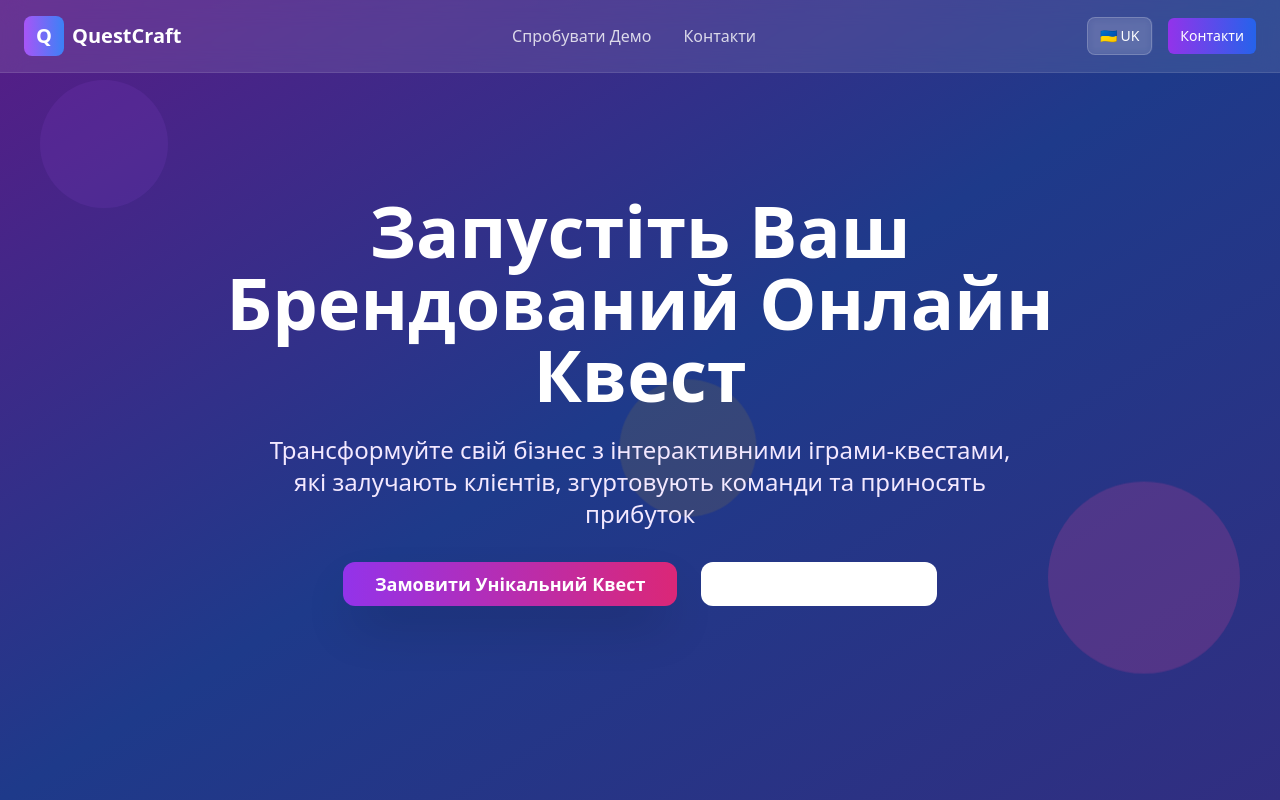
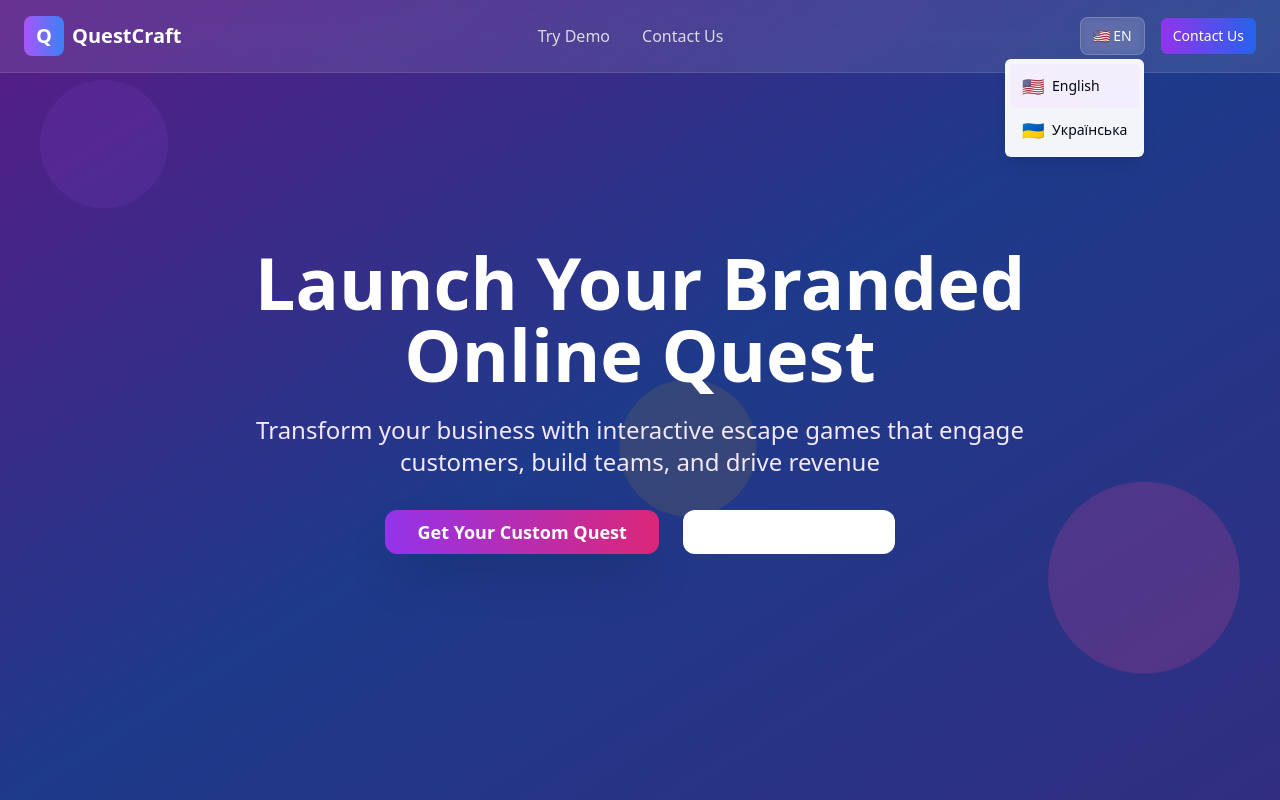
Before and after one commit to onyx144/quest-forge-landing, a React (Vite) app: page / in a window 1280 px wide. Both pictures are taken after a click on the button "🇺🇸 EN". Shown: the top 800 px of the page. Built offline with nearby package versions, Linux system fonts and the light colour scheme.

Commit message:
feat: Implement language switcher with flags
Replaced the text-based language switcher with a flag-based design, including hover effects for language selection.

```diff
--- a/src/components/LanguageToggle.tsx
+++ b/src/components/LanguageToggle.tsx
@@ -1,19 +1,55 @@
 
 import React from 'react';
 import { useLanguage } from '@/contexts/LanguageContext';
+import {
+  DropdownMenu,
+  DropdownMenuContent,
+  DropdownMenuItem,
+  DropdownMenuTrigger,
+} from '@/components/ui/dropdown-menu';
 
 const LanguageToggle = () => {
   const { language, toggleLanguage } = useLanguage();
 
+  const handleLanguageSelect = (selectedLanguage: 'en' | 'uk') => {
+    if (selectedLanguage !== language) {
+      toggleLanguage();
+    }
+  };
+
   return (
-    <button
-      onClick={toggleLanguage}
-      className="flex items-center space-x-2 px-3 py-2 rounded-lg bg-white/10 backdrop-blur-sm border border-white/20 text-white hover:bg-white/20 transition-all duration-200"
-    >
-      <span className="text-sm font-medium">
-        {language === 'en' ? '🇺🇸 EN' : '🇺🇦 UK'}
-      </span>
-    </button>
+    <DropdownMenu>
+      <DropdownMenuTrigger asChild>
+        <button className="flex items-center space-x-2 px-3 py-2 rounded-lg bg-white/10 backdrop-blur-sm border border-white/20 text-white hover:bg-white/20 transition-all duration-200 cursor-pointer">
+          <span className="text-sm font-medium">
+            {language === 'en' ? '🇺🇸 EN' : '🇺🇦 UK'}
+          </span>
+        </button>
+      </DropdownMenuTrigger>
+      <DropdownMenuContent
+        align="end"
+        className="bg-white/95 backdrop-blur-sm border border-white/20 shadow-lg"
+      >
+        <DropdownMenuItem
+          onClick={() => handleLanguageSelect('en')}
+          className={`cursor-pointer flex items-center space-x-2 px-3 py-2 ${
+            language === 'en' ? 'bg-purple-100/50' : 'hover:bg-purple-50/50'
+          }`}
+        >
+          <span className="text-lg">🇺🇸</span>
+          <span className="font-medium">English</span>
+        </DropdownMenuItem>
+        <DropdownMenuItem
+          onClick={() => handleLanguageSelect('uk')}
+          className={`cursor-pointer flex items-center space-x-2 px-3 py-2 ${
+            language === 'uk' ? 'bg-purple-100/50' : 'hover:bg-purple-50/50'
+          }`}
+        >
+          <span className="text-lg">🇺🇦</span>
+          <span className="font-medium">Українська</span>
+        </DropdownMenuItem>
+      </DropdownMenuContent>
+    </DropdownMenu>
   );
 };
 
```
